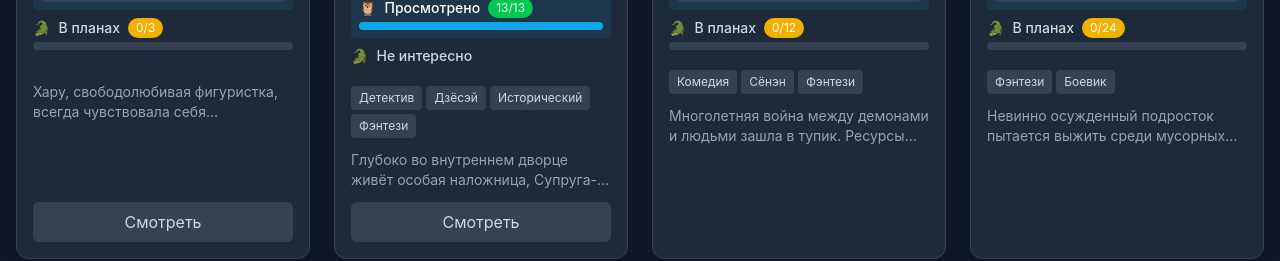
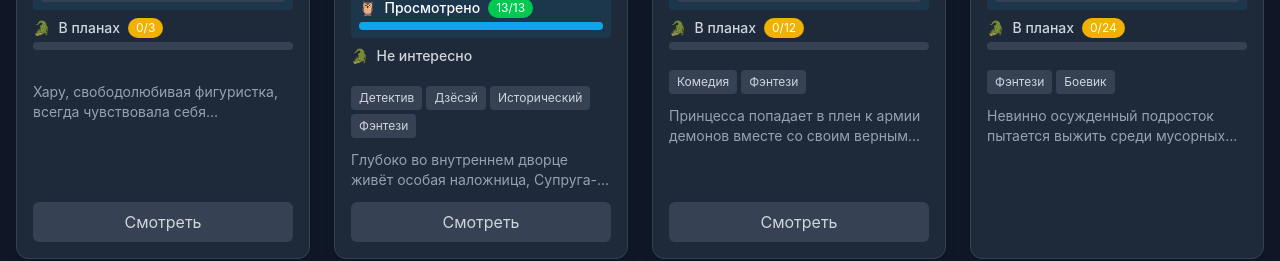
Before and after one commit to neondoll/anime-tracker, a React (Vite) app: page / in a window 1280 px wide. Shown: the part 3173-3434 px from the top of the page. Built offline with nearby package versions, Linux system fonts and the light colour scheme.

Commit message:
Update animes

```diff
--- a/src/data/animeList.ts
+++ b/src/data/animeList.ts
@@ -255,17 +255,16 @@ export const animeList: Anime[] = [
   {
     id: "vremya-pytok-princessa",
     title: "Время пыток, принцесса!",
-    image: "https://animego.me/upload/anime/images/6589328d5597c404623669.jpg",
+    image: "https://pic.rutube.ru/playlist/9d7f168a-3622-11f0-baf2-de499829630b.jpg",
     rating: { owl: 0, crocodile: 0 },
     episodes: 12,
     progress: {
       owl: { watchedEpisodes: 0, status: "planned" },
       crocodile: { watchedEpisodes: 0, status: "planned" },
     },
-    genres: ["Комедия", "Сёнэн", "Фэнтези"],
-    description: "Многолетняя война между демонами и людьми зашла в тупик. Ресурсы иссякают, чувствуется критический дефицит разведывательных данных. Демоны пытаются выйти из кризиса за счет пленения принцессы, которая командует Третьим эскадроном кавалерии и знает множество военных тайн. Несмотря на свою хрупкость, принцесса хранит стойкое молчание, и штаб демонической армии, потеряв терпение, решает перейти от уговоров к угрозам и пыткам.\n" +
-      "\n" +
-      "Но у демонов свое представление о пытках. Для них мясо – хорошо, печенье – плохо, отдых в раскаленной лаве – хорошо, катание на карусельной лошадке – плохо. Палачи-демоны тщательно собрали воедино все «плохие» пытки и приступили к их внедрению на практике. Такой подход оказался очень эффективным. Принцесса страшно «мучается» от пыток тортиками, видеоиграми, аттракционами. Она уже рассказала много «королевских тайн» и готова раскрыть еще больше, если «пытки» продолжатся. Принцесса даже намекнула, что очень боится шоколадного молока и горячих источников.",
+    genres: ["Комедия", "Фэнтези"],
+    description: "Принцесса попадает в плен к армии демонов вместе со своим верным говорящим мечом по имени Экс. Но вместо мучений её ждут кулинарные пытки от непреклонной инквизиторши Торчер Тортуры. Под видом допросов ей предлагают изысканные блюда, перед которыми даже самая стойкая воля дрожит. Каждый отказ — испытание, каждое признание — триумф вкуса. Демоны не причиняют боли, но раз за разом соблазняют, вызывая бурю эмоций. В этом странном плену Принцесса узнаёт, что истинное сражение — это бой с собственным аппетитом.",
+    video: "https://rutube.ru/plst/1038092/",
   },
   {
     id: "gachiakuta",
```
